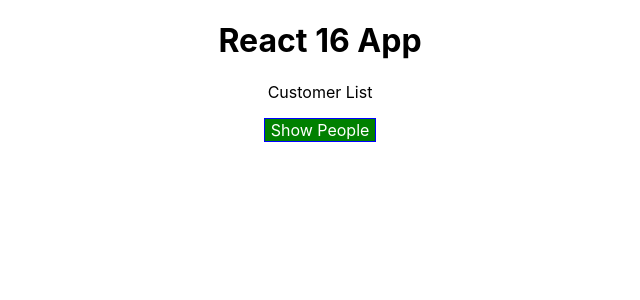
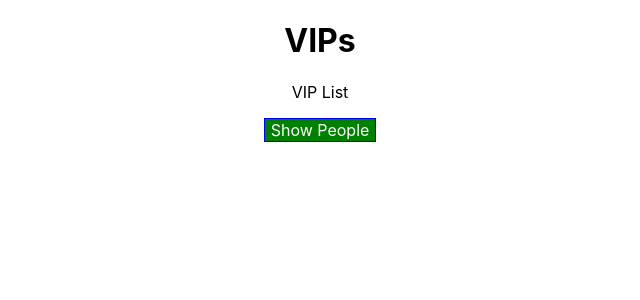
Before and after one commit to JaarenDSacharow/react16, a React (Create React App) app: page / in a window 1280 px wide. Shown: the top 300 px of the page, without its empty margins (320-960 px from the left). Built offline with nearby package versions, Linux system fonts and the light colour scheme.

Commit message:
slight refactoring

```diff
--- a/src/components/Main/Main.js
+++ b/src/components/Main/Main.js
@@ -14,8 +14,8 @@ const main = (props) => {
     }
     return(
         <div>
-            <h1>React 16 App</h1>
-            <p className={classes.join(' ')}>Customer List</p>
+            <h1>{props.title}</h1>
+            <p className={classes.join(' ')}>VIP List</p>
             <button className={props.buttonClass}onClick={() => props.click()}>Show People</button>
         </div>
     );
--- a/src/components/People/People.js
+++ b/src/components/People/People.js
@@ -1,11 +1,11 @@
 import React from 'react';
 import Person from './Person/Person';
-
-
+import ErrorBoundary from '../ErrorBoundary/ErrorBoundary';
 
 const people  = (props) => {
   return (
     props.people.map((person, index) =>
+    <ErrorBoundary key={person.id} >
         <Person
           key={person.id}
           changed = {(event) => props.changed(event, person.id )}
@@ -14,6 +14,7 @@ const people  = (props) => {
           age={person.age}>
           {person.hobbies}
         </Person>
+      </ErrorBoundary>
     )
   )
 };
--- a/src/containers/App.js
+++ b/src/containers/App.js
@@ -4,8 +4,11 @@ import Main from '../components/Main/Main';
 import People from '../components/People/People';
 
 class App extends Component {
-
-  state = { //you can only use state in a class that extends Component
+// App serves as the container, try to have state set here only
+//you can only use state in a class that extends Component
+//STATEFUL components are typically called containers
+//STATELESS components rely on props and not state and cannot alter state
+  state = {
     showPeople: false,
     people : [
       {
@@ -105,6 +108,7 @@ class App extends Component {
     return (
       <div className="App">
       <Main
+        title={this.props.title}
         people={this.state.people}
         click={this.toggleShowPeopleHandler}
         buttonClass={this.state.showPeople ? "toggleButtonVisible" : "toggleButtonHidden"}
--- a/src/index.js
+++ b/src/index.js
@@ -4,7 +4,7 @@ import './index.css';
 import App from './containers/App';
 import * as serviceWorker from './serviceWorker';
 
-ReactDOM.render(<App />, document.getElementById('app'));
+ReactDOM.render(<App title={"VIPs"}/>, document.getElementById('app'));
 
 // If you want your app to work offline and load faster, you can change
 // unregister() to register() below. Note this comes with some pitfalls.
```
Lines whose indentation alone changed are shown as unchanged.
